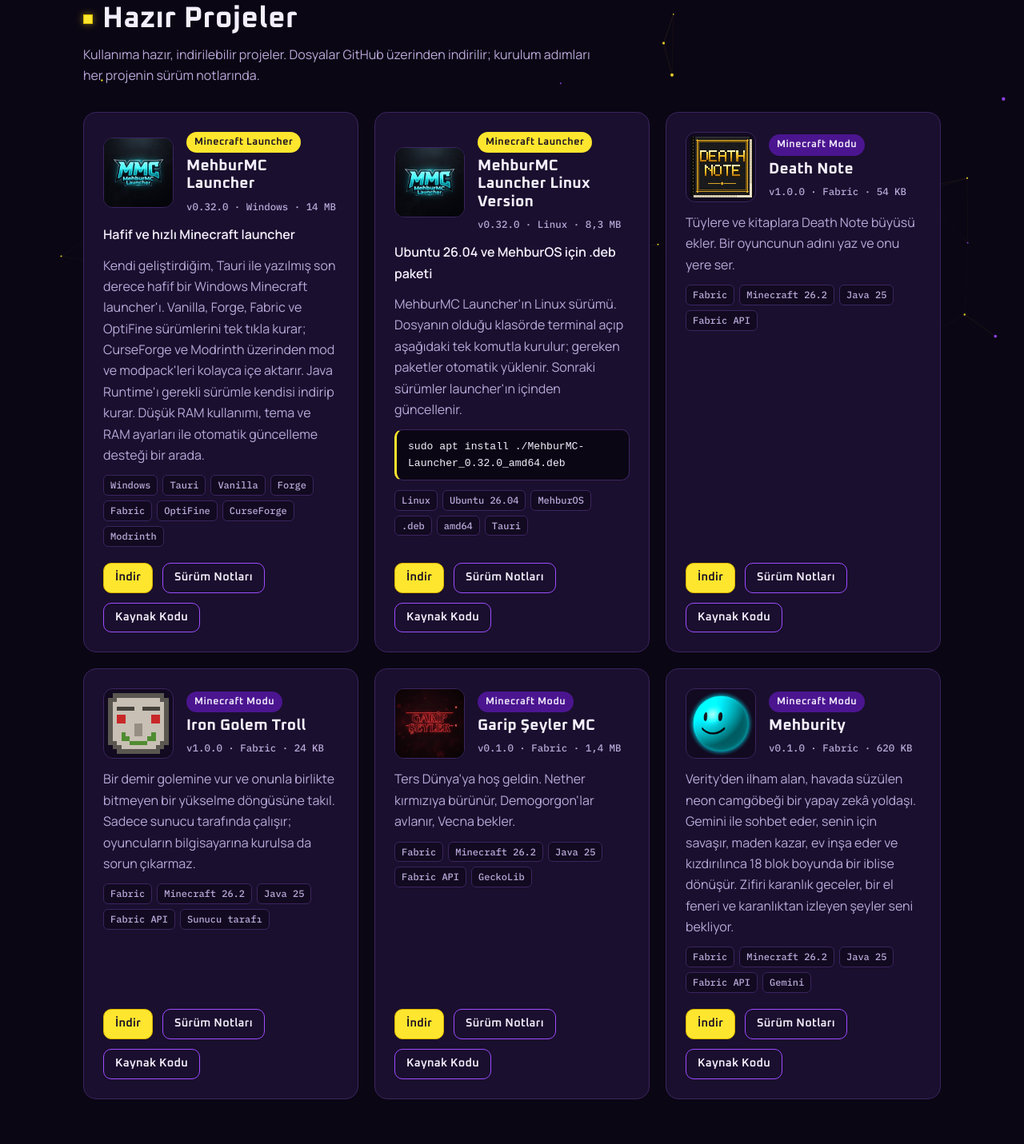
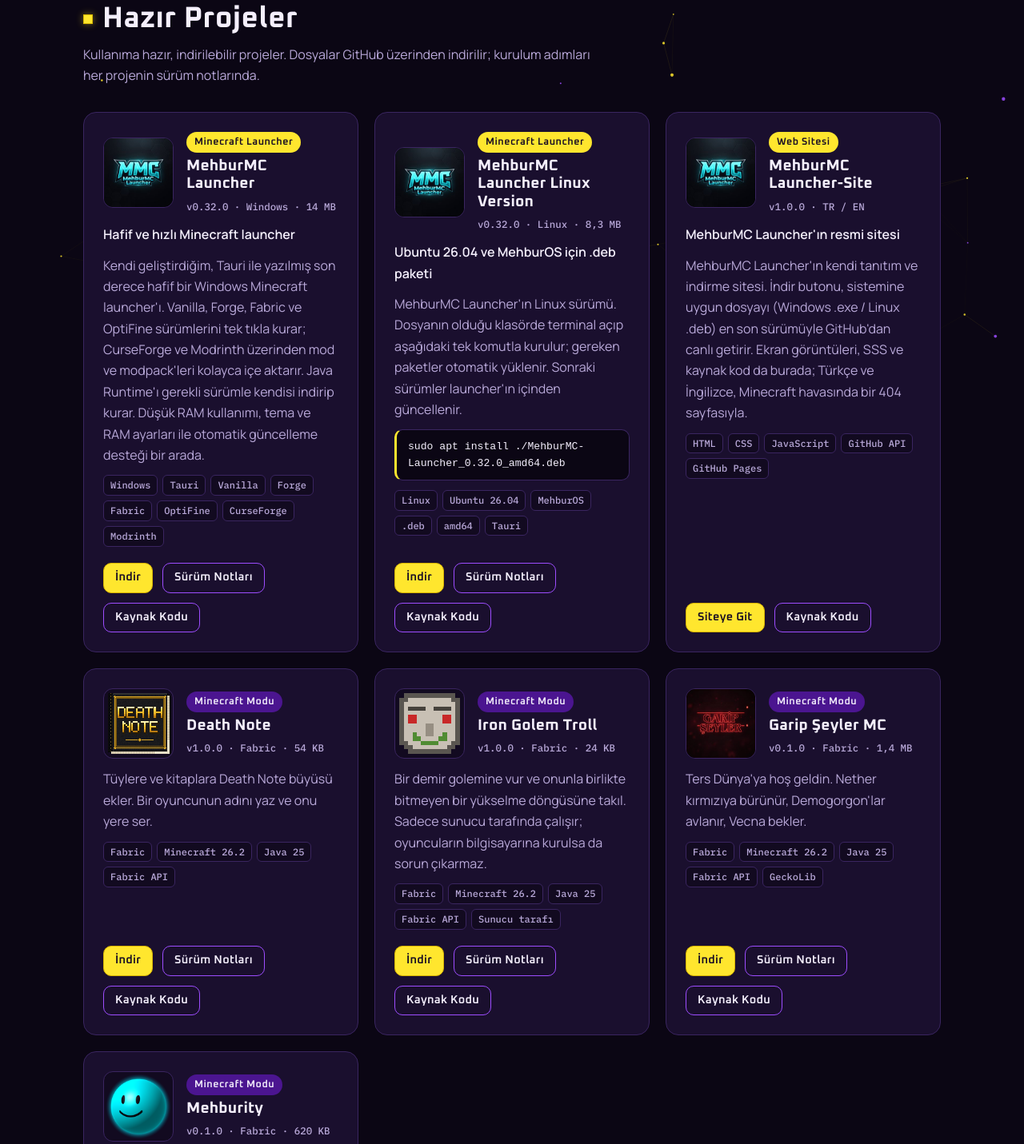
Before and after one commit to Mehbur07/mehbur07.github.io, a plain HTML site: page projelerim.html in a window 1280 px wide. Shown: the part 350-1781 px from the top of the page at 80% size. Drawn offline with Linux system fonts and the light colour scheme.

Commit message:
feat: move MehburMC Launcher-Site card to ready projects
The site is live (v1.0.0), so the card now sits next to the launcher
cards with "Visit Site" and "Source Code" buttons, a Website badge and
an updated description (TR + EN). Home page counter: 7 ready, 6 in
development.

Co-Authored-By: Claude Opus 5.5 <noreply@anthropic.com>

```diff
--- a/assets/js/translations.js
+++ b/assets/js/translations.js
@@ -89,7 +89,7 @@ window.M07_TRANSLATIONS = {
     'home.mehpixBadge': 'Live',
     'home.mehpixText': 'The website of MehPiX, my software studio. Explore and download our projects like the PyAI chatbot and the Arduino-powered Quiz.',
     'home.mehpixCta': 'Visit Site',
-    'home.projectsCount': '6 ready · 7 in development',
+    'home.projectsCount': '7 ready · 6 in development',
     'home.projectsText': "My Minecraft launcher, my mods and the software I'm working on.",
     'home.go': 'Explore',
     'home.aboutEyebrow': "I'm Burak",
@@ -126,6 +126,7 @@ window.M07_TRANSLATIONS = {
     'projects.gs.size': '1.4 MB',
     'projects.gs.text': 'Welcome to the Upside Down. The Nether turns red, Demogorgons hunt and Vecna waits.',
     'projects.typeWeb': 'Web App',
+    'projects.typeSite': 'Website',
     'projects.visit': 'Visit Site',
     'projects.w11.text': 'My browser-based virtual desktop project with the MehburOS theme. Details coming soon!',
     'projects.mty.text': 'A floating, neon-cyan AI companion inspired by Verity. It chats with you through Gemini, fights for you, mines, builds houses and, when angered, turns into an 18-block-tall demon. Pitch-black nights, a flashlight and things watching from the dark await you.',
@@ -141,7 +142,8 @@ window.M07_TRANSLATIONS = {
     'projects.browser.text': 'My own web browser project. Details coming very soon!',
     'projects.maio.text': 'My automatic inventory organizer project. Details coming very soon!',
     'projects.minimap.text': 'My own mini map project. Details coming very soon!',
-    'projects.mmcsite.text': "MehburMC Launcher's own showcase and download site: a Windows/Linux download picker, screenshots and the open source code in one place. Details coming soon!",
+    'projects.mmcsite.subtitle': 'The official MehburMC Launcher website',
+    'projects.mmcsite.text': "MehburMC Launcher's own showcase and download site. The Download button fetches the latest file for your system (Windows .exe / Linux .deb) live from GitHub. Screenshots, an FAQ and the source code are here too, in Turkish and English, with a Minecraft-themed 404 page.",
 
     /* --- Hakkımda --- */
     'about.eyebrow': 'Gamer · Streamer · Electronics · Developer',
--- a/projelerim.html
+++ b/projelerim.html
@@ -98,6 +98,27 @@
                 <a class="btn btn--primary btn--sm" href="https://github.com/Mehbur07/mehbur07.github.io/releases/download/mehburmc-launcher-v0.32.0/MehburMC-Launcher_0.32.0_amd64.deb" data-i18n="projects.download">İndir</a>
                 <a class="btn btn--ghost btn--sm" href="https://github.com/Mehbur07/mehbur07.github.io/releases/tag/mehburmc-launcher-v0.32.0" target="_blank" rel="noopener" data-i18n="projects.releaseNotes">Sürüm Notları</a>
                 <a class="btn btn--ghost btn--sm" href="https://github.com/Mehbur07/MehburMC-Launcher" target="_blank" rel="noopener" data-i18n="projects.source">Kaynak Kodu</a>
+              </div>
+            </article>
+
+            <!-- MehburMC Launcher-Site: launcher'ın tanıtım ve indirme sitesi (mmc-site reposu) -->
+            <article class="card project-card">
+              <div class="project-card__head">
+                <div class="card__media"><img src="assets/img/mehburmc.jpg" alt="MehburMC Launcher-Site logosu" data-i18n-attr="alt:alt.mmcsite" width="88" height="88" loading="lazy"></div>
+                <div class="project-card__title">
+                  <span class="badge" data-i18n="projects.typeSite">Web Sitesi</span>
+                  <h3>MehburMC Launcher-Site</h3>
+                  <span class="project-card__meta">v1.0.0 · TR / EN</span>
+                </div>
+              </div>
+              <p class="project-card__subtitle" data-i18n="projects.mmcsite.subtitle">MehburMC Launcher'ın resmi sitesi</p>
+              <p data-i18n="projects.mmcsite.text">MehburMC Launcher'ın kendi tanıtım ve indirme sitesi. İndir butonu, sistemine uygun dosyayı (Windows .exe / Linux .deb) en son sürümüyle GitHub'dan canlı getirir. Ekran görüntüleri, SSS ve kaynak kod da burada; Türkçe ve İngilizce, Minecraft havasında bir 404 sayfasıyla.</p>
+              <ul class="tags">
+                <li class="tag">HTML</li><li class="tag">CSS</li><li class="tag">JavaScript</li><li class="tag">GitHub API</li><li class="tag">GitHub Pages</li>
+              </ul>
+              <div class="card__footer btn-row">
+                <a class="btn btn--primary btn--sm" href="https://mehburmc.github.io/" target="_blank" rel="noopener" data-i18n="projects.visit">Siteye Git</a>
+                <a class="btn btn--ghost btn--sm" href="https://github.com/mehburmc/mehburmc.github.io" target="_blank" rel="noopener" data-i18n="projects.source">Kaynak Kodu</a>
               </div>
             </article>
 
@@ -274,18 +295,6 @@
               </div>
               <p data-i18n="projects.w11.text">Tarayıcıda çalışan, MehburOS temalı sanal masaüstü projem. Detaylar çok yakında!</p>
             </article>
-
-            <!-- MehburMC Launcher-Site: launcher'ın tanıtım ve indirme sitesi (mmc-site reposu) -->
-            <article class="card project-card">
-              <div class="project-card__head">
-                <div class="card__media"><img src="assets/img/mehburmc.jpg" alt="MehburMC Launcher-Site logosu" data-i18n-attr="alt:alt.mmcsite" width="88" height="88" loading="lazy"></div>
-                <div class="project-card__title">
-                  <span class="badge badge--outline" data-i18n="projects.inDev">Geliştiriliyor</span>
-                  <h3>MehburMC Launcher-Site</h3>
-                </div>
-              </div>
-              <p data-i18n="projects.mmcsite.text">MehburMC Launcher'ın kendi tanıtım ve indirme sitesi: Windows/Linux indirme seçimi, ekran görüntüleri ve açık kaynak kodu tek yerde. Detaylar çok yakında!</p>
-            </article>
           </div>
         </div>
 
```
Also changed, not shown: index.html (+1 -1 lines), 2 other files.
